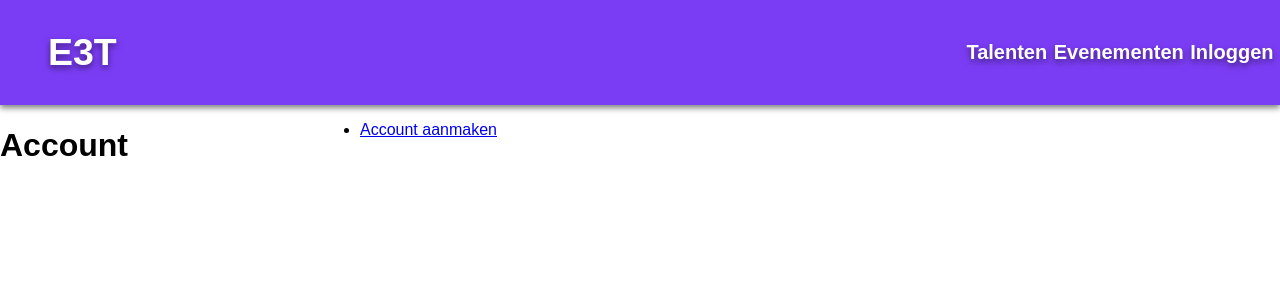
After one commit to Jasirabdikarim/E3T, a PHP site: page /account.php in a window 1280 px wide. The commit adds this page. Shown: the top 300 px of the page. Run offline with PHP 8.4, Linux system fonts and the light colour scheme; the visitor is signed in with stand-in values (Sample User, id 1).

Commit message:
Created account page

```diff
--- /dev/null
+++ b/account.php
@@ -0,0 +1,39 @@
+<?php
+    session_start();
+    if(!isset($_SESSION['Username'])){
+        header("Location: inloggen.php");
+    }
+?>
+<!DOCTYPE html>
+    <html lang="en">
+        <head>
+            <meta charset="UTF-8">
+            <meta http-equiv="X-UA-Compatible" content="IE=edge">
+            <meta name="viewport" content="width=device-width, initial-scale=1.0">
+            <link rel="stylesheet" type="text/css" href="css/normalize.css">
+            <link rel="stylesheet" type="text/css" href="css/style.css">
+            <title>E3T</title>
+        </head>
+        <body>
+            <header>
+                <div id="headerContent">
+                    <h2>E3T</h2>
+                </div>
+                <nav>
+                    <a href="talenten.php">Talenten</a>
+                    <a href="evenementen.php">Evenementen</a>
+                    <a href="inloggen.php">Inloggen</a>
+                </nav>
+            </header>
+            <main>
+                <h1>Account</h1>
+                <ul>
+                    <?php
+                        if($_SESSION['Role'] == "admin"){
+                            echo "<li><a href='#'>Account aanmaken</a></li>";
+                        }
+                    ?>
+                </ul>
+            </main>
+        </body>
+    </html>
```
Also changed, not shown: inloggen.php (+7 -3 lines).
